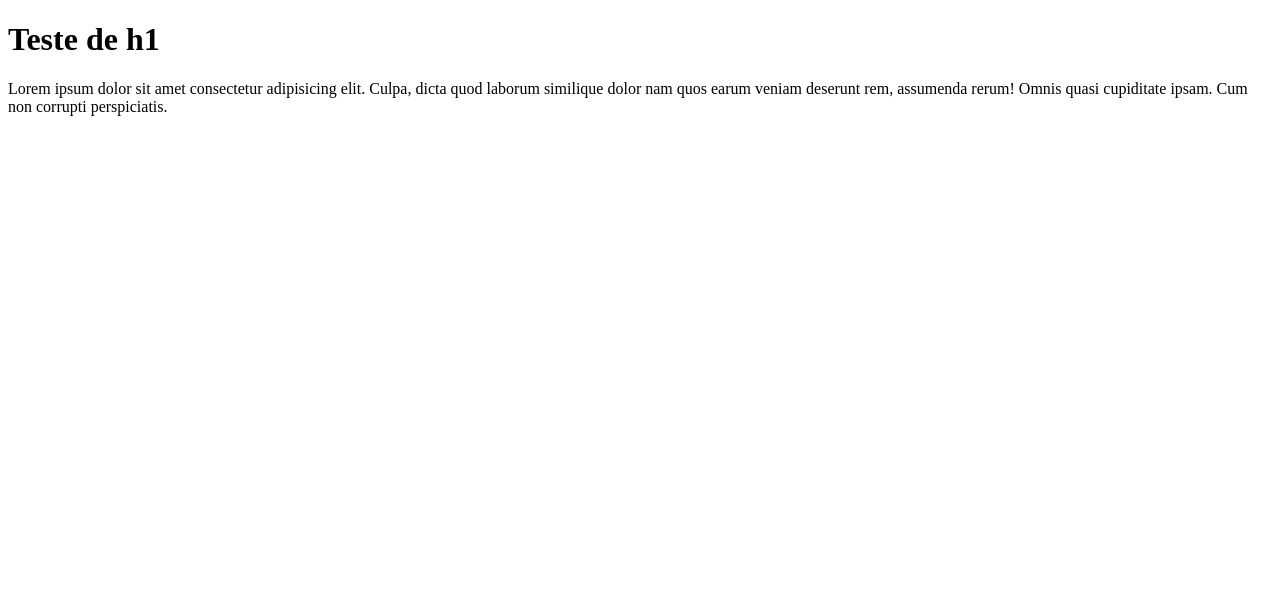
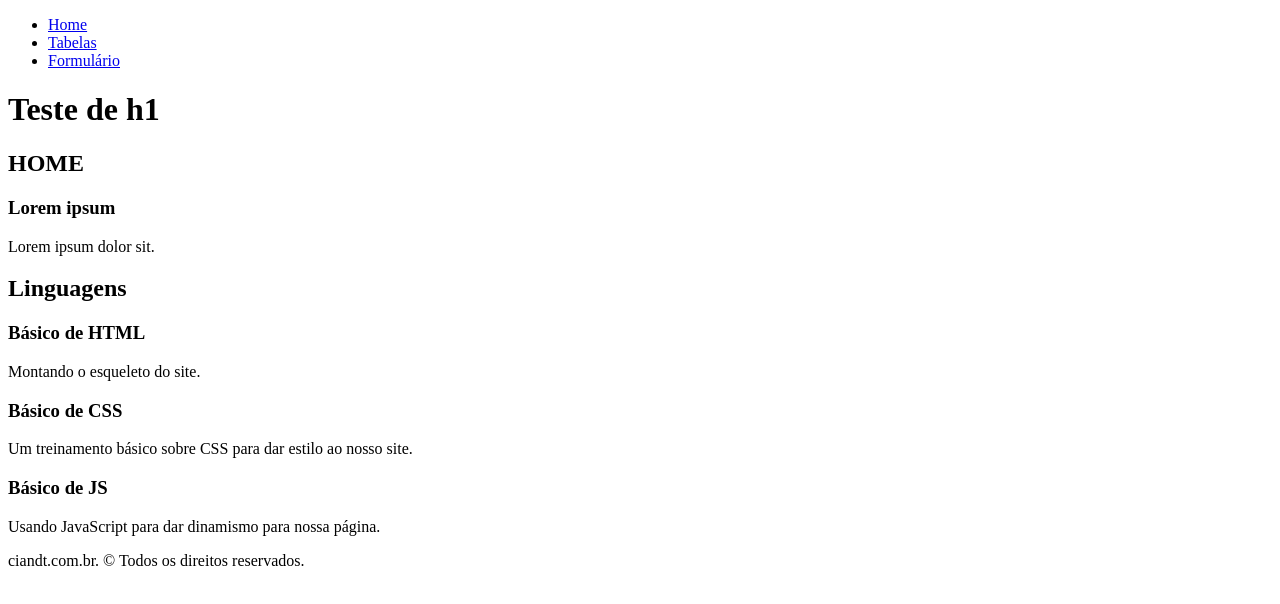
Before and after one commit to jmamoni/ProjetoTreinamento, a plain HTML site: page index.html in a window 1280 px wide. Drawn offline with Linux system fonts and the light colour scheme.

Commit message:
Hands on 3

```diff
--- a/index.html
+++ b/index.html
@@ -3,13 +3,47 @@
 
 <head>
     <meta charset="utf-8">
-   <title>Minha Primira página HMTL</title>
+    <title>Minha Primira página HMTL</title>
 </head>
 
 <body>
-    <h1>Teste de h1 </h1>
-    <p>Lorem ipsum dolor sit amet consectetur adipisicing elit. Culpa, dicta quod laborum similique dolor nam quos earum veniam deserunt rem, assumenda rerum! Omnis quasi cupiditate ipsam. Cum non corrupti perspiciatis.</p>
+    <header>
+        <nav>
+            <ul class="navList">
+                <li><a href="#">Home</a></li>
+                <li><a href="table.html">Tabelas</a></li>
+                <li><a href="#">Formulário</a></li>
+            </ul>
+        </nav>
+        <h1>Teste de h1 </h1>
+    </header>
+
+    <main>
+        <section>
+            <h2>HOME</h2>
+            <article>
+                <h3>Lorem ipsum</h3>
+                <p> Lorem ipsum dolor sit.</p>
+            </article>
+        </section>
+        <h2>Linguagens</h2>
+        <article>
+            <h3>Básico de HTML</h3>
+            <p>Montando o esqueleto do site.</p>
+        </article>
+        <article>
+            <h3>Básico de CSS</h3>
+            <p>Um treinamento básico sobre CSS para dar estilo ao nosso site.</p>
+        </article>
+        <article>
+            <h3>Básico de JS</h3>
+            <p>Usando JavaScript para dar dinamismo para nossa página.</p>
+        </article>
+    </main>
+    <footer>
+        <p>ciandt.com.br. &copy; Todos os direitos reservados.</p>
+    </footer>
+
 </body>
 
-
 </html>
```
Also changed, not shown: table.html (added, +64 -0 lines).
